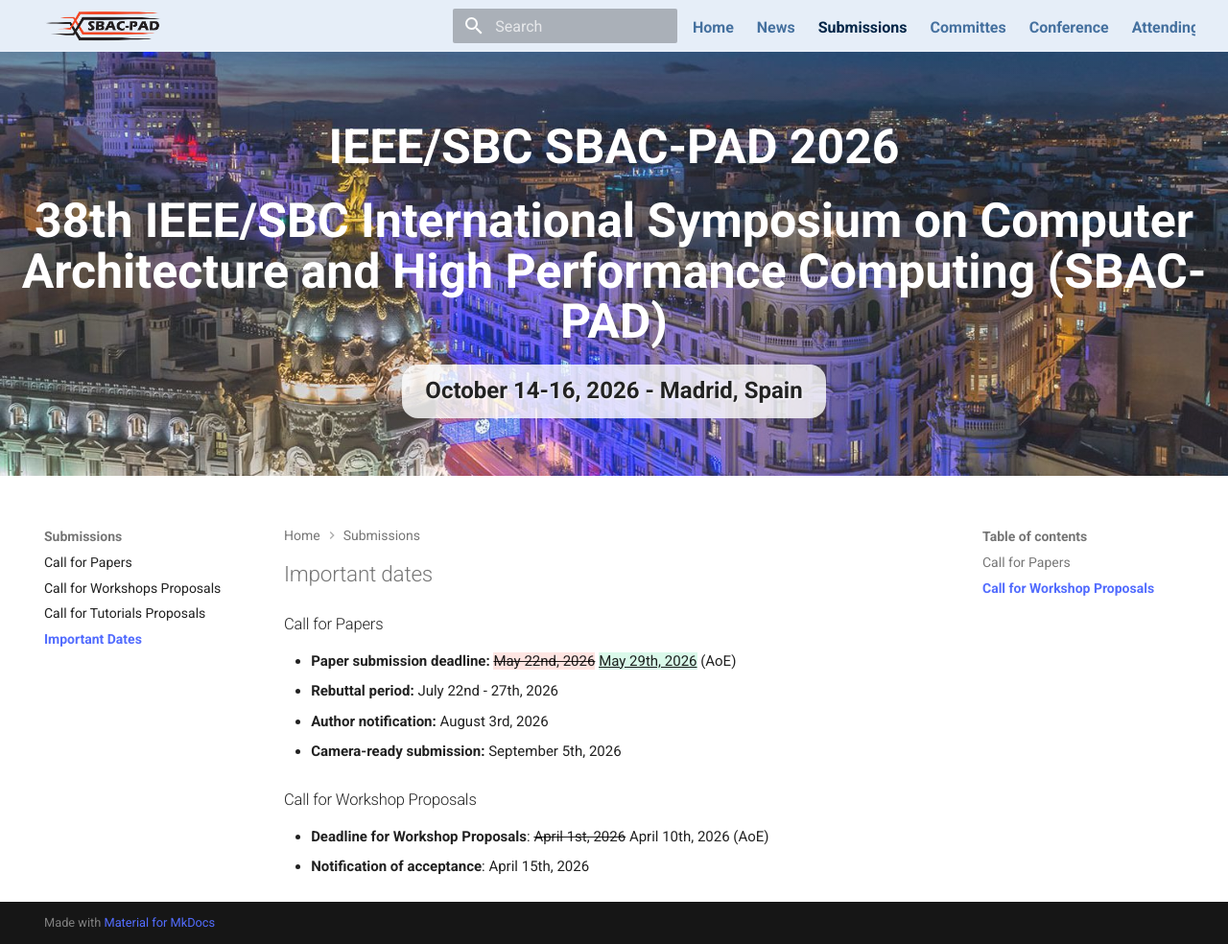
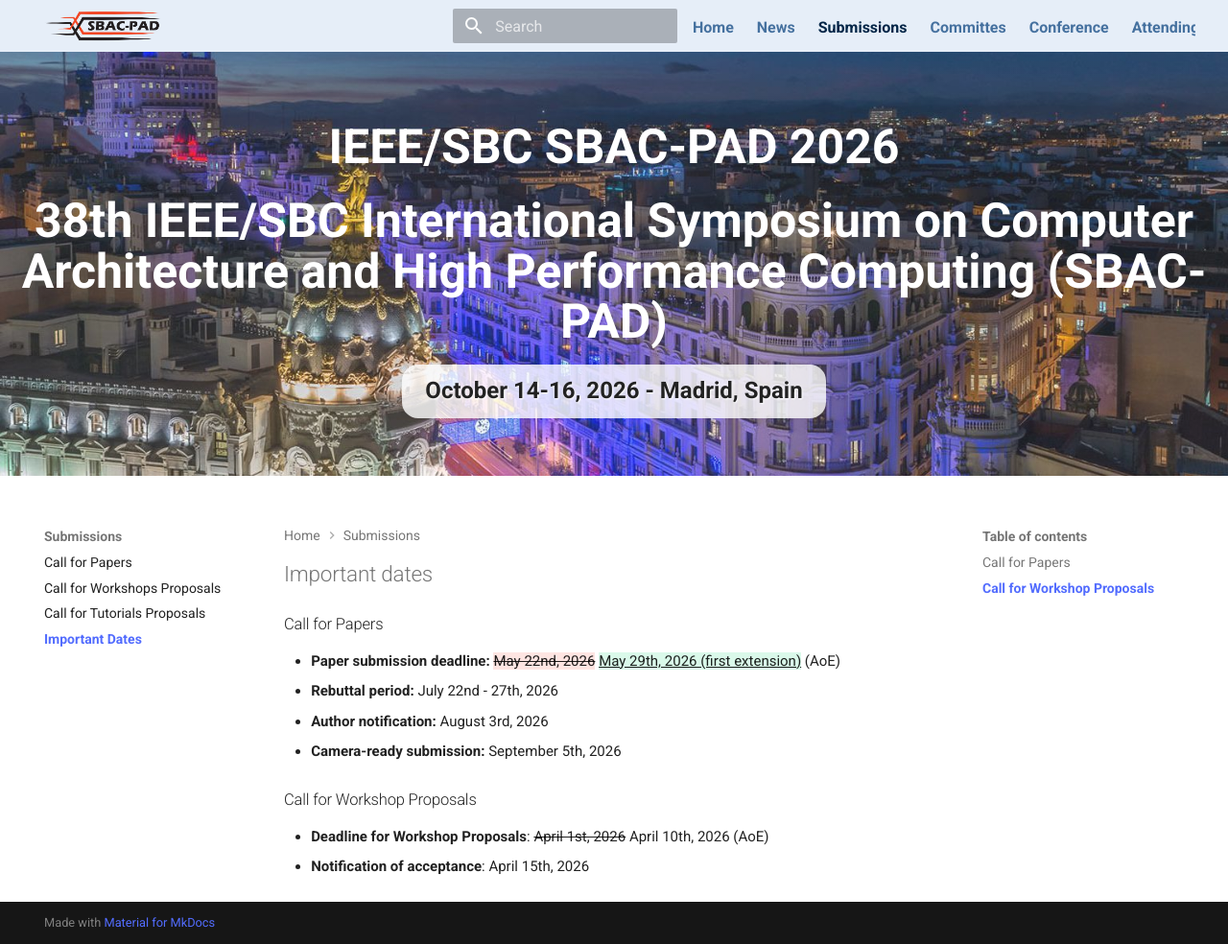
Before and after one commit to CoCo-ARCOS/sbac-pad2026, an MkDocs documentation site: the page built from docs/submissions/important-dates.md, in a window 1280 px wide and 984 px high. Shown: the whole window at 96% size. Built offline with MkDocs 1.6.1 and Material for MkDocs 9.7.7, drawn with Linux system fonts in a browser that asks for light colours; comment, search, counter and statistics services are not loaded.

Commit message:
first extension

```diff
--- a/docs/submissions/important-dates.md
+++ b/docs/submissions/important-dates.md
@@ -2,7 +2,7 @@
 
 ## Call for Papers
 
-* **Paper submission deadline:** {--May 22nd, 2026--} {++May 29th, 2026++}  (AoE)
+* **Paper submission deadline:** {--May 22nd, 2026--} {++May 29th, 2026 (first extension)++}  (AoE)
 * **Rebuttal period:** July 22nd - 27th, 2026
 * **Author notification:** August 3rd, 2026
 * **Camera-ready submission:** September 5th, 2026
```
Also changed, not shown: docs/submissions/call-for-papers.md (+1 -1 lines).
